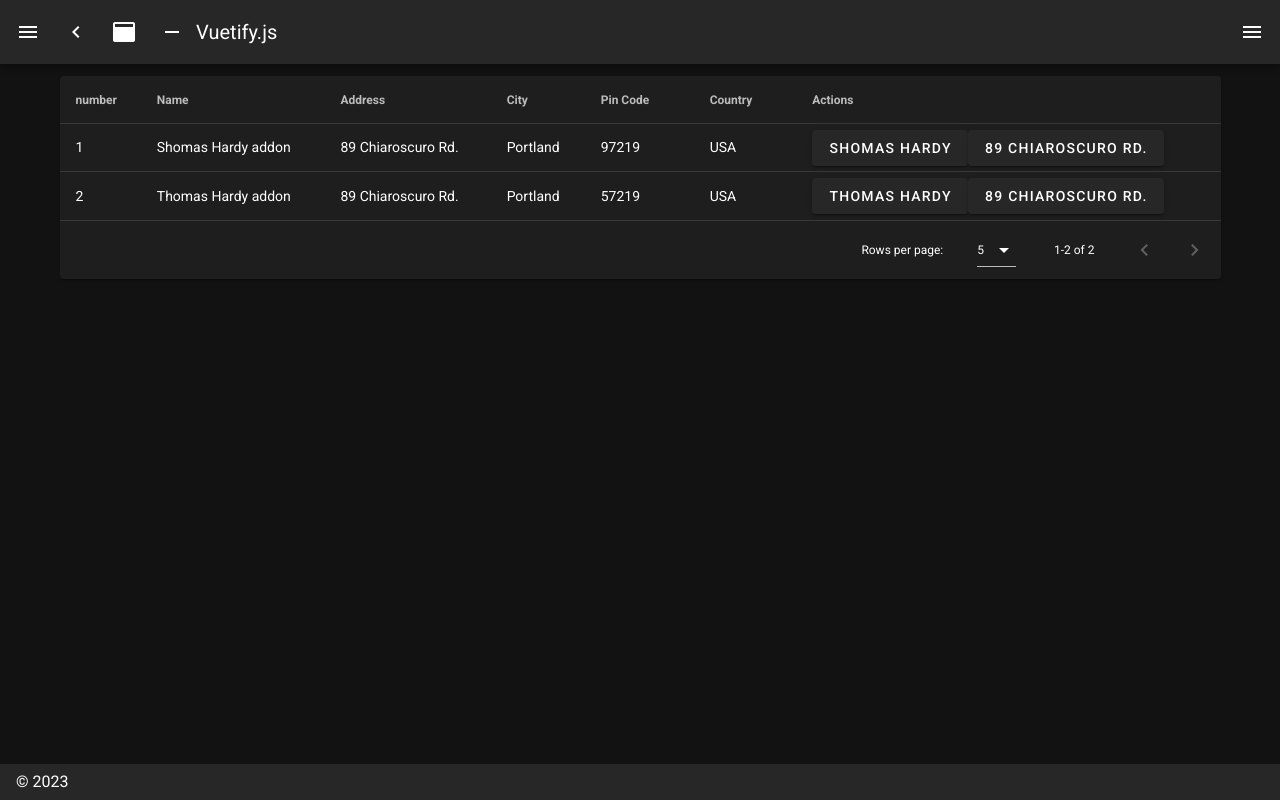
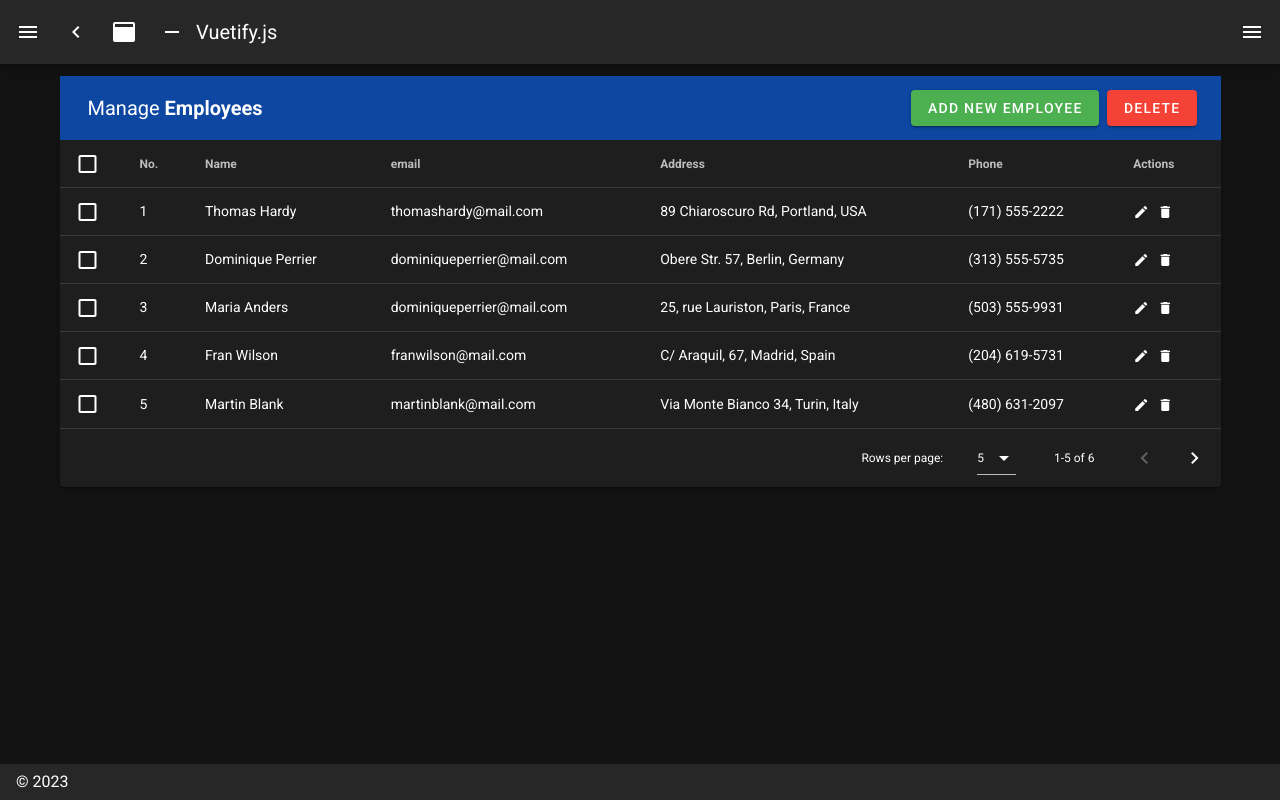
Before and after one commit to Siripongapr/Crud-vue2-nuxtjs-test, a Nuxt app: page /tableSearch in a window 1280 px wide. Built offline with nearby package versions, Linux system fonts and the light colour scheme.

Commit message:
ADD CRUD feature

```diff
--- a/pages/tableSearch.vue
+++ b/pages/tableSearch.vue
@@ -1,61 +1,260 @@
 <template>
   <v-data-table
+    v-model="selected"
     :headers="headers"
-    :items="numberSequence"
+    :items="info"
     :items-per-page="5"
+    show-select
     class="elevation-1"
+    item-key="name"
   >
-    <template #[`item.actions`]="{ item }">
-      <v-btn>
-        {{ item.name }}
-      </v-btn>
-      <v-btn>
-        {{ item.address }}
-      </v-btn>
-    </template>
-    <template #[`item.name`]="{ item }">
-      {{ item.name }} addon
-    </template>
     <template #[`item.numberSq`]="{index}">
       {{ index+1 }}
     </template>
+
+    <template #top>
+      <v-toolbar flat color="#0D47A1">
+        <v-container>
+          <v-toolbar-title>
+            <div>
+              Manage
+              <b>Employees</b>
+            </div>
+          </v-toolbar-title>
+        </v-container> <!--Header text -->
+
+        <v-dialog
+          v-model="dialog"
+          max-width="500px"
+        >
+          <template #activator="{ on , attrs }">
+            <v-btn
+              color="green"
+              v-bind="attrs"
+              v-on="on"
+            >
+              Add New Employee
+            </v-btn>  <!--Add button-->
+          </template>
+          <v-card>
+            <v-card-title>Add New Employee</v-card-title>
+            <v-card-text>
+              <v-container>
+                <v-row>
+                  <v-col
+                    cols="12"
+                    sm="6"
+                    ms="4"
+                  >
+                    <v-text-field
+                      label="Name"
+                      hint="Enter your Name"
+                    />
+                  </v-col>
+                  <v-col
+                    cols="12"
+                    sm="6"
+                    ms="4"
+                  >
+                    <v-text-field
+                      label="Email"
+                      hint="exam@gmail.com"
+                    />
+                  </v-col>
+                  <v-col
+                    cols="8"
+                    sm="8"
+                    ms="8"
+                  >
+                    <v-text-field
+                      label="Address"
+                    />
+                  </v-col>
+                  <v-col
+                    cols="4"
+                    sm="4"
+                    ms="4"
+                  >
+                    <v-text-field
+                      label="Phone"
+                      hint="Phone number"
+                    />
+                  </v-col>
+                </v-row>
+              </v-container>
+              <small>*please check information before confirm*</small>
+            </v-card-text>
+            <v-card-actions>
+              <v-spacer />
+              <v-btn
+                @click="dialog=false"
+              >
+                Close
+              </v-btn>
+              <v-btn
+                @click="dialog=false"
+              >
+                Confirm
+              </v-btn>
+            </v-card-actions>
+          </v-card>
+        </v-dialog> <!--ADD New Employee-->
+
+        <v-btn color="red" class="mx-2">
+          delete <!--Delete Button -->
+        </v-btn>
+        <v-spacer />
+        </v-dialog>
+      </v-toolbar>
+    </template>
+
+    <template slot="item.actions" slot-scope="{ item }">
+      <v-icon small class="mr-2" @click="editItem(item)">
+        mdi-pencil
+      </v-icon>
+      <v-icon small class="mr-2" @click="editItem(item)">
+        mdi-delete
+      </v-icon>
+    </template> //icon
   </v-data-table>
 </template>
 
 <script>
 export default {
-  data () {
-    return {
+  data: () => ({
+    selected: [],
+    dialog: false,
+    dialogDelete: false,
     headers: [
       {
-          text: 'number',
+        text: 'No.',
         align: 'start',
         sortable: false,
         value: 'numberSq'
       },
       { text: 'Name', value: 'name' },
+      { text: 'email', value: 'email' },
       { text: 'Address', value: 'address' },
-        { text: 'City', value: 'city' },
-        { text: 'Pin Code', value: 'pinCode' },
-        { text: 'Country', value: 'country' },
-        { text: 'Actions', value: 'actions' }
+      { text: 'Phone', value: 'phone' },
+      { text: 'Actions', value: 'actions', sortable: false }
     ],
-      numberSequence: [
+    info: [],
+    editedIndex: -1,
+    editedItem: {
+      name: '',
+      email: '',
+      address: '',
+      phone: 0
+    },
+    defaultItem: {
+      name: '',
+      email: '',
+      address: '',
+      phone: 0
+    }
+  }),
+
+  computed: {
+    formTitle () {
+      return this.editedIndex === -1 ? 'New Item' : 'Edit Item'
+    }
+  },
+
+  watch: {
+    dialog (val) {
+      val || this.close()
+    },
+    dialogDelete (val) {
+      val || this.closeDelete()
+    }
+  },
+
+  created () {
+    this.initialize()
+  },
+
+  methods: {
+    initialize () {
+      this.info = [
         {
-          name: 'Shomas Hardy',
-          address: '89 Chiaroscuro Rd.',
-          city: 'Portland',
-          pinCode: 97219,
-          country: 'USA'
+          name: 'Thomas Hardy',
+          email: 'thomashardy@mail.com',
+          address: '89 Chiaroscuro Rd, Portland, USA',
+          phone: '(171) 555-2222'
         },
         {
-          name: 'Thomas Hardy',
-          address: '89 Chiaroscuro Rd.',
-          city: 'Portland',
-          pinCode: 57219,
-          country: 'USA'
+          name: 'Dominique Perrier',
+          email: 'dominiqueperrier@mail.com',
+          address: 'Obere Str. 57, Berlin, Germany',
+          phone: '(313) 555-5735'
+        },
+        {
+          name: 'Maria Anders',
+          email: 'dominiqueperrier@mail.com',
+          address: '25, rue Lauriston, Paris, France',
+          phone: '(503) 555-9931'
+        },
+        {
+          name: 'Fran Wilson',
+          email: 'franwilson@mail.com',
+          address: 'C/ Araquil, 67, Madrid, Spain',
+          phone: '(204) 619-5731'
+        },
+        {
+          name: 'Martin Blank',
+          email: 'martinblank@mail.com',
+          address: 'Via Monte Bianco 34, Turin, Italy',
+          phone: '(480) 631-2097'
+        },
+        {
+          name: 'Martin Blank',
+          email: 'martinblank@mail.com',
+          address: 'Via Monte Bianco 34, Turin, Italy',
+          phone: '(480) 631-2097'
         }
       ]
+    },
+
+    editItem (item) {
+      this.editedIndex = this.info.indexOf(item)
+      this.editedItem = Object.assign({}, item)
+      this.dialog = true
+    },
+
+    deleteItem (item) {
+      this.editedIndex = this.info.indexOf(item)
+      this.editedItem = Object.assign({}, item)
+      this.dialogDelete = true
+    },
+
+    deleteItemConfirm () {
+      this.info.splice(this.editedIndex, 1)
+      this.closeDelete()
+    },
+
+    close () {
+      this.dialog = false
+      this.$nextTick(() => {
+        this.editedItem = Object.assign({}, this.defaultItem)
+        this.editedIndex = -1
+      })
+    },
+
+    closeDelete () {
+      this.dialogDelete = false
+      this.$nextTick(() => {
+        this.editedItem = Object.assign({}, this.defaultItem)
+        this.editedIndex = -1
+      })
+    },
+
+    save () {
+      if (this.editedIndex > -1) {
+        Object.assign(this.info[this.editedIndex], this.editedItem)
+      } else {
+        this.info.push(this.editedItem)
+      }
+      this.close()
     }
   }
 }
```
Lines whose indentation alone changed are shown as unchanged.
